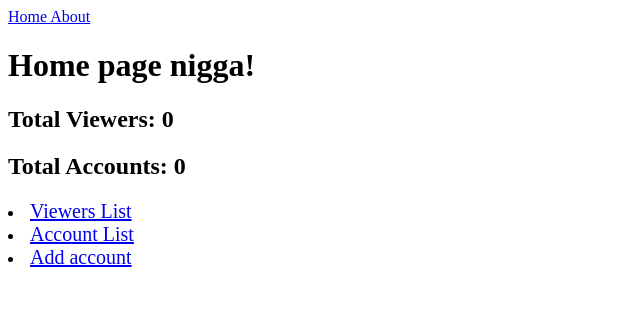
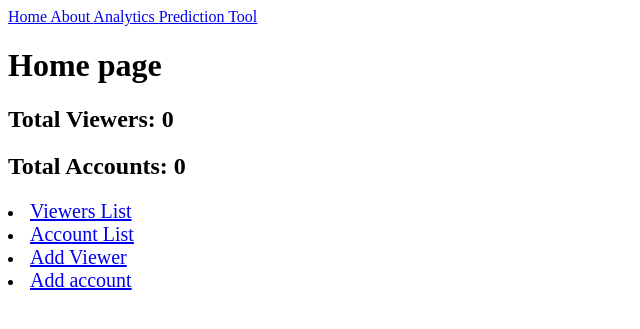
Before and after one commit to manwillerc/Netflix-Data-Web-App, a Django app: page / in a window 1280 px wide. Shown: the top 329 px of the page, without its empty margins (0-640 px from the left). Run offline with Django 5.2, Linux system fonts and the light colour scheme; data that the repository does not hold is empty.

Commit message:
Implemented a XGBoost Classifier Model to create a churn prediction tool

```diff
--- a/core/templates/core/account_details.html
+++ b/core/templates/core/account_details.html
@@ -24,7 +24,7 @@ Account Detail
     </li>
 </p>
 <p> <a href="{% url 'edit_account' account.pk%}">Edit</a></p>
-<p> <a href="{% url 'confirm_delete' account.pk%}">Delete </a> </p>
+<p> <a href="{% url 'confirm_delete_account' account.pk%}">Delete </a> </p>
 <br>
 <a href="{% url 'account_list' %}">← Back to account list</a>
 
--- a/core/templates/core/base.html
+++ b/core/templates/core/base.html
@@ -8,6 +8,8 @@
         <nav>
             <a href="{%url 'home'%}"> Home </a>
             <a href="{%url 'about'%}"> About </a>
+            <a href="{%url 'analytics'%}"> Analytics </a>
+            <a href="{%url 'prediction_form'%}"> Prediction Tool </a>
         </nav>
 
         {%block content%}
--- a/core/templates/core/home.html
+++ b/core/templates/core/home.html
@@ -3,7 +3,7 @@
 {% block title%} Home {%endblock%}
 
 {%block content%}
-<h1> Home page nigga!</h1>
+<h1> Home page</h1>
 <div>
     <h2>Total Viewers: {{total_viewers}}</h2>
     <h2>Total Accounts: {{total_accounts}}</h2>
@@ -17,7 +17,11 @@
         <a href="{% url 'account_list' %}" style="font-size: 20px">Account List</a>
     </li>
     <li>
+        <a href="{% url 'add_viewer' %}" style="font-size: 20px">Add Viewer</a>
+    </li>
+    <li>
         <a href="{% url 'add_account' %}" style="font-size: 20px">Add account</a>
     </li>
+
 </div>
 {%endblock%}
--- a/core/templates/core/viewer_details.html
+++ b/core/templates/core/viewer_details.html
@@ -12,14 +12,18 @@ Viewer Detail
     <p>Age: {{ viewer.age }}</p>
     <p>Gender: {{ viewer.gender }}</p>
     <p>Country: {{ viewer.country }}</p>
+    <p>Primary Device: {{ viewer.primary_device }}</p>
+    <p>Devices Used: {{ viewer.devices_used }}</p>
     {% for account in viewer.account_set.all %}
-        <a href="{% url 'account_details' account.pk %}">Account {{forloop.counter}}</a>
+        <a href="{% url 'viewer_account_details' viewer.pk account.pk %}">Account {{forloop.counter}}</a>
     {% empty %}
         <p>Could not find any accounts belonging to user</p>
     {% endfor %}
 
 </div>
 <br>
+<p> <a href="{% url 'edit_viewer' viewer.pk%}">Edit</a></p>
+<p> <a href="{% url 'confirm_delete_viewer' viewer.pk%}">Delete </a> </p>
 
 <a href="{% url 'viewer_list' %}">← Back to list</a>
 
--- a/core/urls.py
+++ b/core/urls.py
@@ -1,10 +1,11 @@
 from django.urls import path
 from . import views
-from .views import ViewerListView, ViewerDetailView, AccountListView, AccountDetailView, BehaviorDetailView
+from .views import ViewerListView, ViewerDetailView, AccountListView, AccountDetailView, BehaviorDetailView, ViewerAccountDetailView
 
 urlpatterns = [
     path('', views.home, name='home'),
     path('about/', views.about, name ='about'),
+    path('analytics/', views.analytics, name="analytics"),
     path('user_list/', views.user_list, name='user_list'),
     path('account_list/', views.account_list, name='account_list'),
     path('behavior_list/', views.behavior_list, name='behavior_list'),
@@ -15,6 +16,11 @@ urlpatterns = [
     path('behavior/<int:pk>', BehaviorDetailView.as_view(), name = "behavior_details"),
     path('add_account/', views.create_account, name='add_account'),
     path('account/<int:pk>/edit/', views.edit_account, name="edit_account"),
-    path('account/<int:pk>/confirm_delete', views.delete_account, name="confirm_delete"),
+    path('account/<int:pk>/confirm_delete', views.delete_account, name="confirm_delete_account"),
+    path('add_viewer/', views.create_viewer, name='add_viewer'),
+    path('viewer/<int:pk>/edit/', views.edit_viewer, name="edit_viewer"),
+    path('viewer/<int:pk>/confirm_delete', views.delete_viewer, name="confirm_delete_viewer"),
+    path('prediction_tool/', views.predict_churn, name="prediction_form"),
+    path('viewer/<int:pk>/account/<int:pk2>', ViewerAccountDetailView.as_view(), name="viewer_account_details")
 
 ]
--- a/core/views.py
+++ b/core/views.py
@@ -2,9 +2,12 @@ from django.shortcuts import render, redirect, get_object_or_404
 from django.contrib import messages
 from .models import Viewer, Account, Behavior
 from django.views.generic import ListView, DetailView
-from .forms import AccountForm, ViewerForm, BehaviorForm
+from .forms import AccountForm, ViewerForm, BehaviorForm, PredictionForm
 from .models import Viewer, Account, Behavior
 import pandas as pd
+import sklearn
+import xgboost
+import joblib
 
 # Create your views here.
 def home(request):
@@ -20,6 +23,9 @@ def home(request):
 
 def about(request):
     return render(request, 'core/about.html')
+
+def analytics(request):
+    return render(request, 'core/analytics.html')
 
 def user_list(request):
     viewers = Viewer.objects.all()
@@ -55,6 +61,11 @@ class AccountListView(ListView):
 class AccountDetailView(DetailView):
     model = Account
     template_name = 'core/account_details.html'
+    context_object_name = "account"
+
+class ViewerAccountDetailView(DetailView):
+    model = Account
+    template_name = 'core/viewer_account_details.html'
     context_object_name = "account"
 
 class BehaviorDetailView(DetailView):
@@ -106,3 +117,59 @@ def delete_account(request, pk):
         return redirect("account_list")
 
     return render(request, "core/account_confirm_delete.html", {"account":account})
+
+def create_viewer(request):
+    if request.method == "POST":
+        viewer_form = ViewerForm(request.POST)
+        if viewer_form.is_valid():
+            viewer = viewer_form.save()
+            messages.success(request, "Viewer created successfully")
+            return redirect("viewer_details", pk=viewer.pk)
+    else:
+        viewer_form = ViewerForm()
+
+    return render(request, "core/viewer_form.html", {"viewer_form":viewer_form, "viewer":None,})
+
+def edit_viewer(request, pk):
+    viewer = get_object_or_404(Viewer, pk=pk)
+
+    if request.method == "POST":
+        viewer_form = ViewerForm(request.POST, instance=viewer)
+
+        if viewer_form.is_valid():
+            viewer_form.save()
+            return redirect("viewer_details", pk=viewer.pk)
+
+    else:
+        viewer_form = ViewerForm(instance=viewer)
+
+    return render(request, "core/viewer_form.html", {"viewer_form":viewer_form, "viewer":viewer})
+
+def delete_viewer(request, pk):
+    viewer = get_object_or_404(Viewer, pk=pk)
+
+    if request.method == "POST":
+        viewer.delete()
+        return redirect("viewer_list")
+
+    return render(request, "core/viewer_confirm_delete.html", {"viewer":viewer})
+
+
+def predict_churn(request):
+    MODEL_PATH = "/Users/cadenmanwiller/Desktop/CIS4930/NetflixWebApp/core/models/churn_model.pkl"
+    model = joblib.load(MODEL_PATH)
+
+    churn_pred = None
+    if request.method == "POST":
+        prediction_form = PredictionForm(request.POST)
+
+        if prediction_form.is_valid():
+            data = prediction_form.cleaned_data
+            df = pd.DataFrame([data])
+            result = model.predict(df)[0]
+            churn_pred = "Customer likely to churn" if (result==1) else "Customer unlikely to churn"
+
+    else:
+        prediction_form = PredictionForm()
+
+    return render(request, "core/prediction_form.html", {"prediction_form":prediction_form, "churn_pred":churn_pred})
```
Also changed, not shown: core/forms.py (+55 -0 lines), core/templates/core/analytics.html (added, +9 -0 lines), core/templates/core/prediction_form.html (added, +20 -0 lines), core/templates/core/viewer_account_details.html (added, +28 -0 lines), core/templates/core/viewer_confirm_delete.html (added, +18 -0 lines), core/templates/core/viewer_form.html (added, +12 -0 lines), 1 other file.
